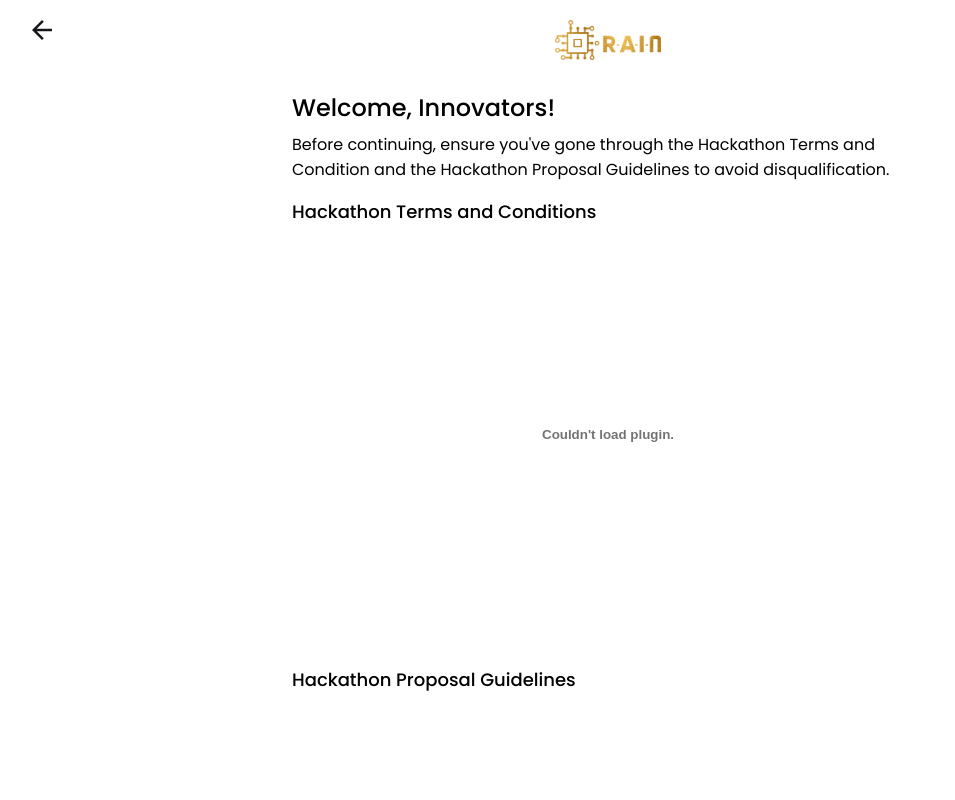
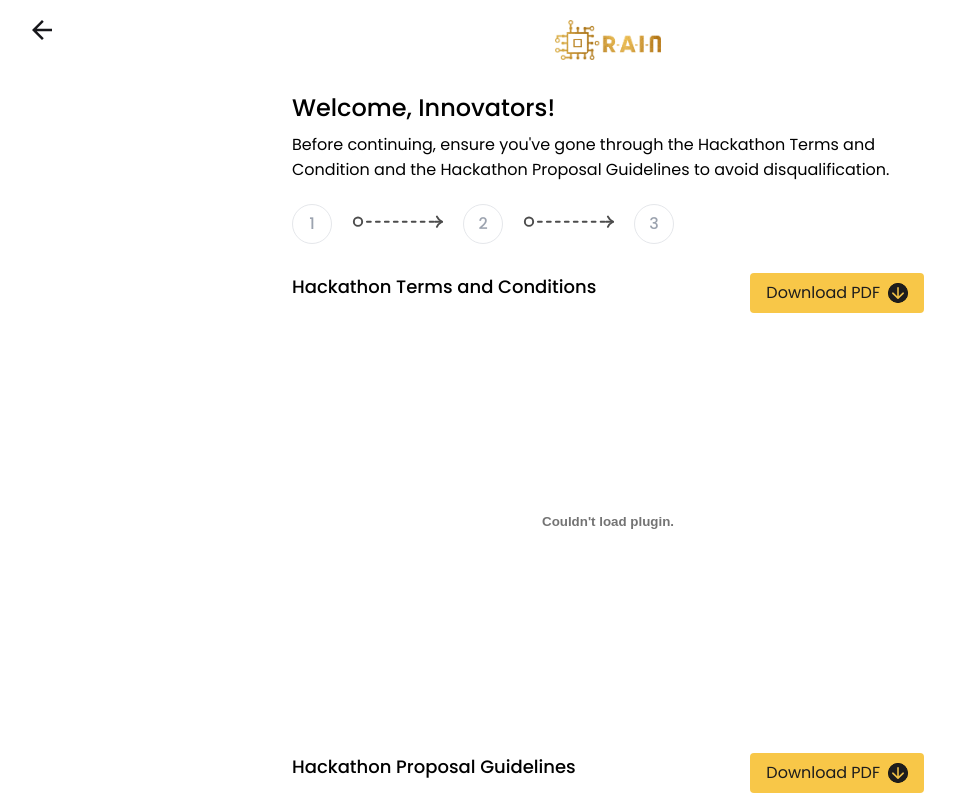
Before and after one commit to Moshood-Kausar/rain-hackathon, a Next.js app: page /register in a window 1280 px wide. Shown: the top 800 px of the page, without its empty margins (32-987 px from the left). Built offline with nearby package versions, Linux system fonts and the light colour scheme.

Commit message:
fix: fixed the thematic focus

```diff
--- a/app/components/Form/FormSummary.jsx
+++ b/app/components/Form/FormSummary.jsx
@@ -1,8 +1,14 @@
 import { LoadingIndicator } from "@/app/assets/svg";
 import Image from "next/image";
 import icon from "@/app/assets/Register-icon.svg";
+import { useState } from "react";
 
 export const SummaryPage = ({ formData, setStep, loading }) => {
+  const [isChecked, setIsChecked] = useState(false);
+
+  const handleCheckboxChange = (e) => {
+    setIsChecked(e.target.checked);
+  };
   return (
     <div className="space-y-5">
       <h2 className="font-medium text-lg md:text-xl">Summary</h2>
@@ -90,7 +96,7 @@ export const SummaryPage = ({ formData, setStep, loading }) => {
       <section className="space-y-3.5">
         <div className="flex justify-between">
           <h3 className="text-dark font-medium text-base md:text-lg">
-            Specialization & Proposal Submission
+            Project Focus & Proposal Submission
           </h3>
           <button
             className="text-primary font-medium text-lg underline underline-offset-2 hover:opacity-70"
@@ -101,19 +107,24 @@ export const SummaryPage = ({ formData, setStep, loading }) => {
         </div>
         <div className="space-y-7">
           <div className="space-y-2">
-            <p className="text-[#4C4C4C]">Area of Specialization</p>
+            <p className="text-[#4C4C4C]">Thematic Area of Project Focus</p>
             <p className="text-[#323232]">{formData.area_of_specialization}</p>
           </div>
           <div className="space-y-2">
             <p className="text-[#4C4C4C]">Uploaded Document</p>
             <p className="text-[#323232]">{formData.project_file?.name}</p>
-        </div>
+          </div>
         </div>
       </section>
 
+      <div className="flex items-center justify-start">
+        <input type="checkbox" name="agree" id="agree" onChange={handleCheckboxChange} />
+        <label htmlFor="agree" className="ml-2 text-sm cursor-pointer">I have read and agree to the terms and conditions for participating in RAIN Hackathon 1.0.</label>
+      </div>
+
       <div className="flex justify-end md:pr-5">
         <button
-          disabled={loading}
+          disabled={loading || !isChecked}
           type="submit"
           className="py-2 px-4 w-full flex justify-center items-center max-w-[116px] bg-primary hover:scale-90 active:scale-100 transition duration-200 text-dark rounded disabled:cursor-not-allowed"
         >
--- a/app/components/Form/StepIndicator.jsx
+++ b/app/components/Form/StepIndicator.jsx
@@ -4,15 +4,42 @@ import { poppins } from "@/app/fonts";
 export default function StepIndicator({ currentStep }) {
   return (
     <section className={`${poppins.className}`}>
-      <div>
+      {currentStep === 0 && (
+        <div>
         <h1 className="font-medium text-xl md:text-2xl mb-2">
           Welcome, Innovators!
         </h1>
         <p>
-          Please complete the form below to register and submit your team&apos;s
-          proposal
+          Before continuing, ensure you&apos;ve gone through the Hackathon Terms
+          and Condition and the Hackathon Proposal Guidelines to avoid disqualification.
         </p>
       </div>
+      )}
+      {(currentStep === 1 || currentStep === 4) && (
+        <div>
+          <h1 className="font-medium text-xl md:text-2xl mb-2">
+            Welcome, Innovators!
+          </h1>
+          <p>
+            Please complete the form below to register and submit your
+            team&apos;s proposal.
+          </p>
+        </div>
+      )}
+
+      {currentStep === 2 && (
+        <p>
+          You can pick a maximum of 2 members, which makes you 3 in the team,
+          you can skip if you don&apos;t have a team.
+        </p>
+      )}
+
+      {currentStep === 3 && (
+        <p>
+          Make sure you select the right project focus and upload the right
+          file.
+        </p>
+      )}
 
       <div className="mt-4 mb-6">
         <div className="step-indicator flex items-center space-x-2 md:space-x-5">
--- a/app/register/page.jsx
+++ b/app/register/page.jsx
@@ -358,21 +358,33 @@ export default function Registration() {
             </div>
           ) : (
             <form onSubmit={handleSubmit}>
+              <StepIndicator currentStep={step} />
               {step === 0 && (
                 <div>
-                  <div>
-                    <h1 className="font-medium text-xl md:text-2xl mb-2">
-                      Welcome, Innovators!
-                    </h1>
-                    <p>
-                      Before continuing, ensure you&apos;ve gone through the Hackathon Terms
-                      and Condition and the Hackathon Proposal Guidelines to avoid disqualification.
-                    </p>
-                  </div>
                   <div className="mt-4">
-                    <h2 className="text-lg font-medium mb-2">
-                      Hackathon Terms and Conditions
-                    </h2>
+                    <div className="flex flex-col sm:flex-row justify-between">
+                      <h2 className="text-lg font-medium mb-2">
+                        Hackathon Terms and Conditions
+                      </h2>
+                      <div className="flex justify-end mb-2">
+                        <a
+                          href="/Hackathon_Terms_and_Conditions.pdf"
+                          download="RAIN_Hackathon_Terms_and_Conditions.pdf"
+                          className="py-2 px-4 w-fit flex justify-center items-center bg-primary hover:scale-90 active:scale-100 transition duration-200 text-dark rounded cursor-pointer"
+                        >
+                          <span className="flex justify-center items-center">
+                            Download PDF{" "}
+                            <Image
+                              src={icon}
+                              alt={``}
+                              width={16}
+                              height={16}
+                              className="ml-2 flex w-5 h-5 rotate-90 aspect-square rounded-full bg-black"
+                            />
+                          </span>
+                        </a>
+                      </div>
+                    </div>
                     <embed
                       src="/Hackathon_Terms_and_Conditions.pdf"
                       type="application/pdf"
@@ -380,9 +392,29 @@ export default function Registration() {
                     />
                   </div>
                   <div className="mt-8">
+                  <div className="flex flex-col sm:flex-row justify-between">
                     <h2 className="text-lg font-medium mb-2">
                       Hackathon Proposal Guidelines
                     </h2>
+                    <div className="flex justify-end mb-2">
+                      <a
+                        href="/Hackathon_Proposal_Guidelines.pdf"
+                        download="RAIN_Hackathon_Proposal_Guidelines.pdf"
+                        className="py-2 px-4 w-fit flex justify-center items-center bg-primary hover:scale-90 active:scale-100 transition duration-200 text-dark rounded cursor-pointer"
+                      >
+                        <span className="flex justify-center items-center">
+                          Download PDF{" "}
+                          <Image
+                            src={icon}
+                            alt={``}
+                            width={16}
+                            height={16}
+                            className="ml-2 flex w-5 h-5 rotate-90 aspect-square rounded-full bg-black"
+                          />
+                        </span>
+                      </a>
+                    </div>
+                  </div>
                     <embed
                       src="/Hackathon_Proposal_Guidelines.pdf"
                       type="application/pdf"
@@ -393,7 +425,7 @@ export default function Registration() {
                     <button
                       onClick={() => setStep(1)}
                       type="button"
-                      className="w-full max-w-[200px] ml-auto py-2 px-4 bg-primary hover:scale-90 active:scale-100 transition duration-200 rounded"
+                      className="w-fit max-w-[200px] ml-auto py-2 px-4 bg-primary hover:scale-90 active:scale-100 transition duration-200 rounded"
                     >
                       <span className="flex justify-center items-center">
                         Continue{" "}
@@ -409,7 +441,6 @@ export default function Registration() {
                   </div>
                 </div>
               )}
-              {step > 0 && <StepIndicator currentStep={step} />}
               {step === 1 && (
                 <Step1
                   formData={formData}
```
